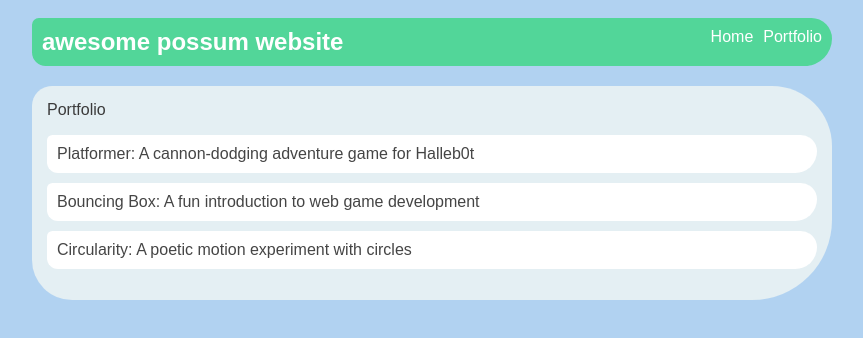
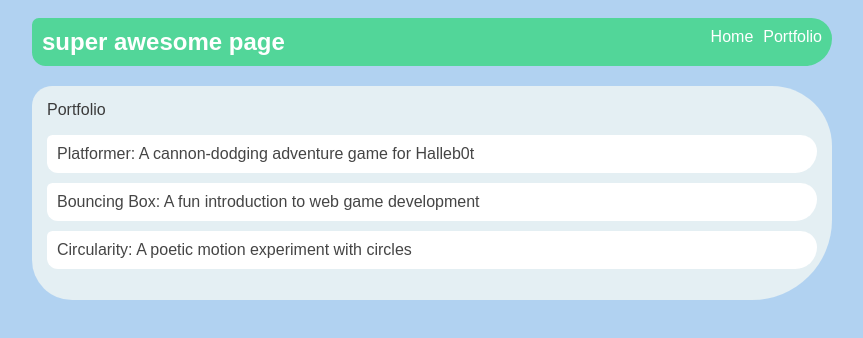
Before and after one commit to wheezeeus/wheezeeus.github.io, a plain HTML site: page portfolio.html in a window 1280 px wide. Shown: the whole page, without its empty margins (208-1071 px from the left). Drawn offline with Linux system fonts and the light colour scheme.

```diff
--- a/portfolio.html
+++ b/portfolio.html
@@ -10,7 +10,7 @@
     <!-- All content goes here -->
     <div id="all-contents">
         <nav>
-            <h1>awesome possum website</h1>
+            <h1>super awesome page</h1>
             <ul id="nav-ul">
                 <li class="nav-li">
                     <a href="index.html">Home</a>
```
